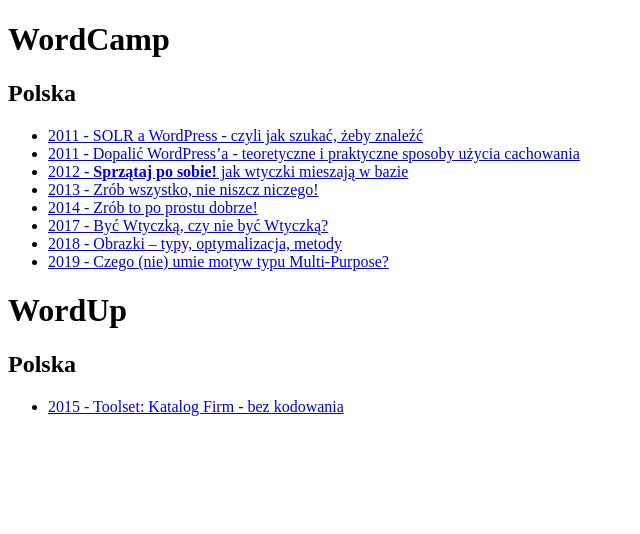
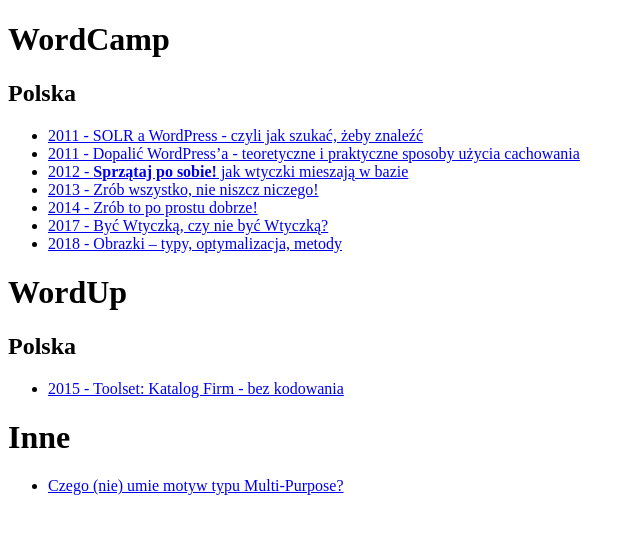
Before and after one commit to iworks/wordpress-talks, a plain HTML site: page index.html in a window 1280 px wide. Shown: the whole page, without its empty margins (0-640 px from the left). Drawn offline with Linux system fonts and the light colour scheme.

Commit message:
move multipurpose to other dir

```diff
--- a/index.html
+++ b/index.html
@@ -14,12 +14,15 @@
             <li><a href="./content/pl/wordcamp/2014/index.html">2014 - Zrób to po prostu dobrze!</a></li>
             <li><a href="./content/pl/wordcamp/2017/index.html">2017 - Być Wtyczką, czy nie być Wtyczką?</a></li>
             <li><a href="./content/pl/wordcamp/2018/index.html">2018 - Obrazki – typy, optymalizacja, metody</a></li>
-            <li><a href="./content/pl/wordcamp/2019/index.html">2019 - Czego (nie) umie motyw typu Multi-Purpose?</a></li>
         </ul>
         <h1>WordUp</h1>
         <h2>Polska</h2>
         <ul>
             <li><a href="./content/pl/wordup/2015-warszawa/index.html">2015 - Toolset: Katalog Firm - bez kodowania</a></li>
         </ul>
+        <h1>Inne</h1>
+        <ul>
+            <li><a href="./content/pl/other/speed/index.html">Czego (nie) umie motyw typu Multi-Purpose?</a></li>
+        </ul>
     </body>
 </html>
```
Also changed, not shown: content/pl/other/speed/g00.svg (renamed from content/pl/wordcamp/2019/g00.svg), content/pl/other/speed/g06.svg (renamed from content/pl/wordcamp/2019/g06.svg), content/pl/other/speed/g10.svg (renamed from content/pl/wordcamp/2019/g10.svg), content/pl/other/speed/g13.svg (renamed from content/pl/wordcamp/2019/g13.svg), content/pl/other/speed/g19.svg (renamed from content/pl/wordcamp/2019/g19.svg), content/pl/other/speed/g26.svg (renamed from content/pl/wordcamp/2019/g26.svg), content/pl/other/speed/g49.svg (renamed from content/pl/wordcamp/2019/g49.svg), content/pl/other/speed/g56.svg (renamed from content/pl/wordcamp/2019/g56.svg), content/pl/other/speed/g74.svg (renamed from content/pl/wordcamp/2019/g74.svg), content/pl/other/speed/g84.svg (renamed from content/pl/wordcamp/2019/g84.svg), content/pl/other/speed/g87.svg (renamed from content/pl/wordcamp/2019/g87.svg), content/pl/other/speed/g88.svg (renamed from content/pl/wordcamp/2019/g88.svg), content/pl/other/speed/g97.svg (renamed from content/pl/wordcamp/2019/g97.svg), content/pl/other/speed/g98.svg (renamed from content/pl/wordcamp/2019/g98.svg), 2 more files.
